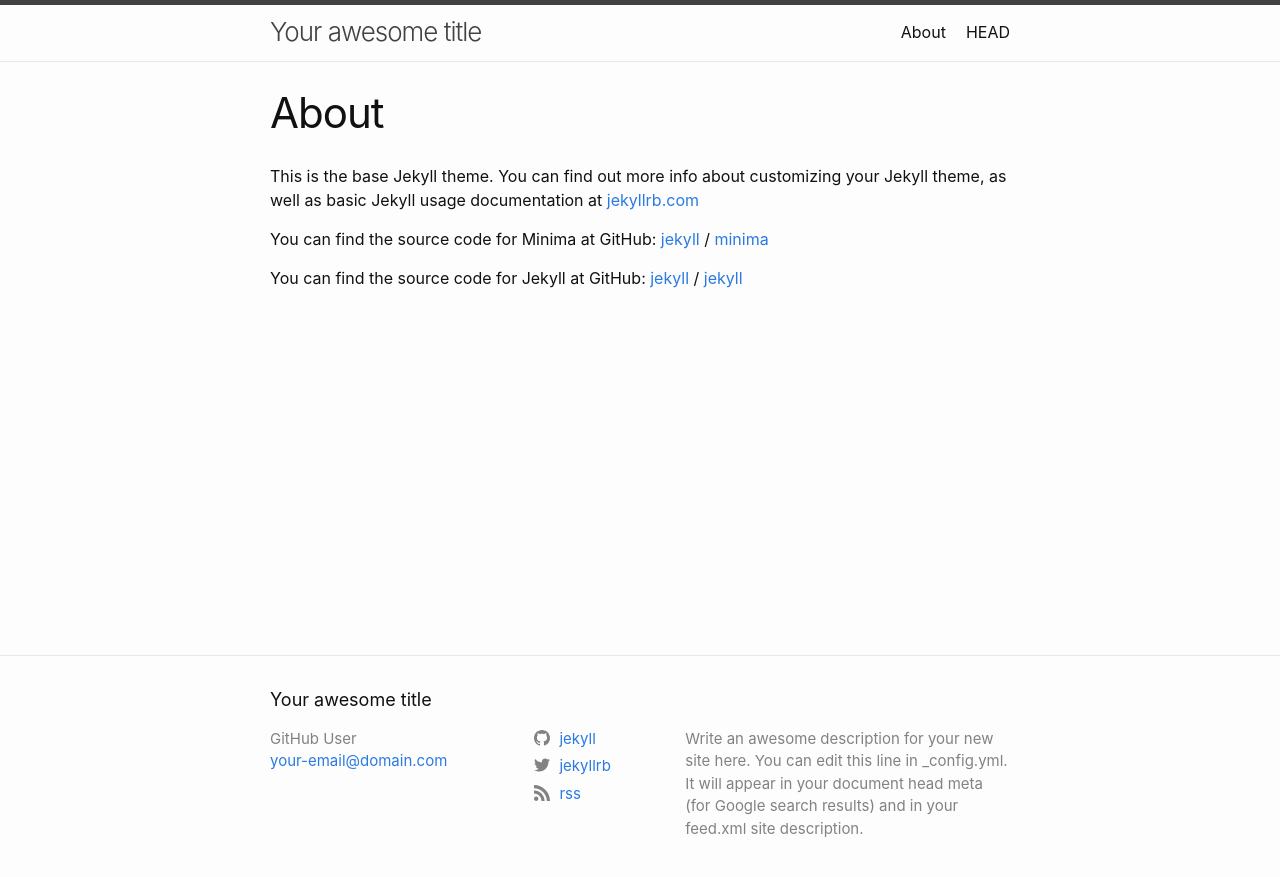
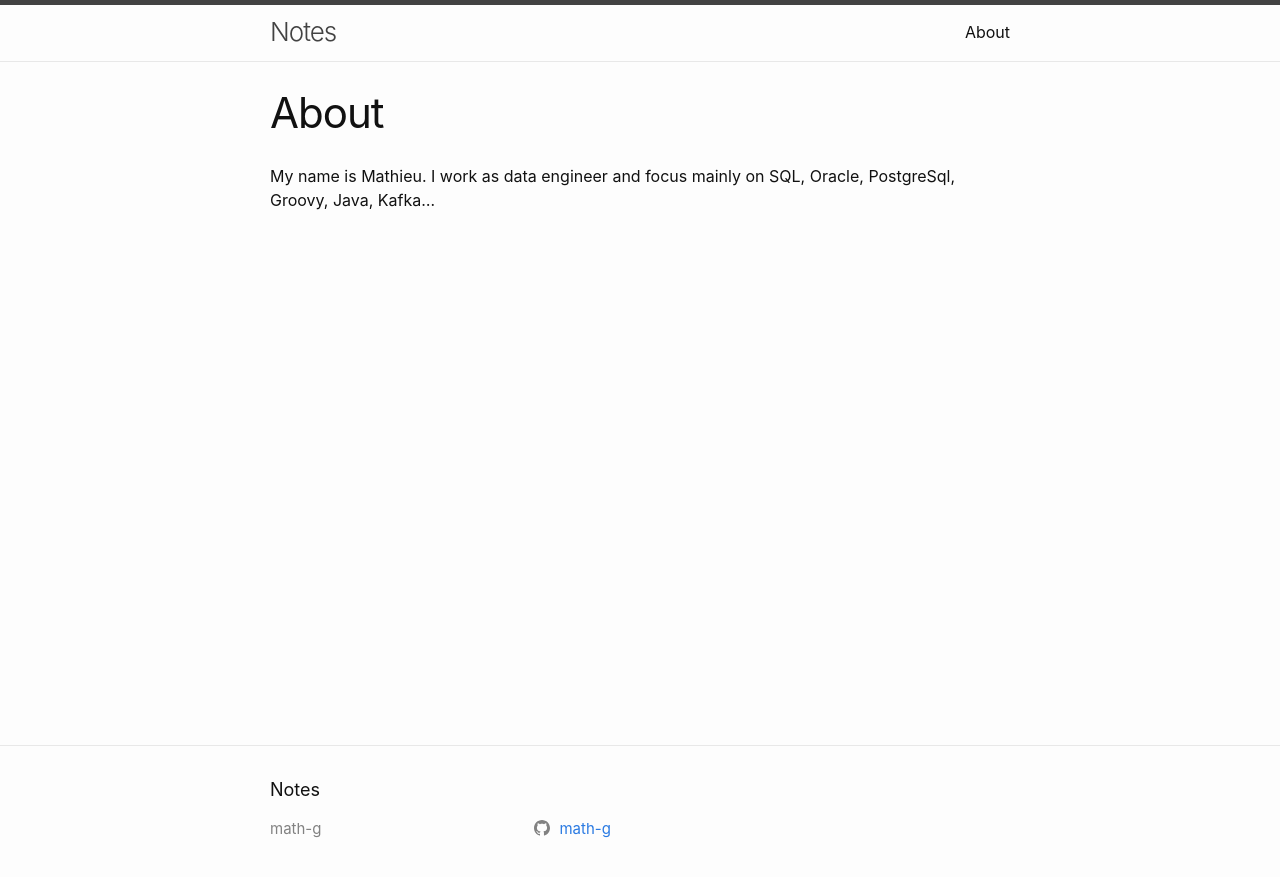
Before and after one commit to math-g/math-g.github.io, a Jekyll site: the page built from about.md, in a window 1280 px wide. Shown: the top 877 px of the page. Built offline with Jekyll 4.4.1, drawn with Linux system fonts in a browser that asks for light colours.

Commit message:
added 2018-12-10-working-days-oracle-sql

```diff
--- a/_config.yml
+++ b/_config.yml
@@ -1,15 +1,13 @@
-title: Your awesome title
-author: GitHub User
-email: your-email@domain.com
-description: > # this means to ignore newlines until "twitter_username:"
-  Write an awesome description for your new site here. You can edit this
-  line in _config.yml. It will appear in your document head meta (for
-  Google search results) and in your feed.xml site description.
+title: Notes
+author: math-g
+#email: your-email@domain.com
+#description: > # this means to ignore newlines until "twitter_username:"
+#  math-g
 
 # social links
-twitter_username: jekyllrb
-github_username:  jekyll
-rss: rss
+#twitter_username: jekyllrb
+github_username:  math-g
+#rss: rss
 # dribbble_username: jekyll
 # facebook_username: jekyll
 # flickr_username: jekyll
@@ -40,8 +38,8 @@ minima:
 
 # If you want to link only specific pages in your header, uncomment
 # this and add the path to the pages in order as they should show up
-#header_pages:
-# - about.md
+header_pages:
+ - about.md
 
 # Build settings
 theme: minima
@@ -49,3 +47,6 @@ theme: minima
 plugins:
  - jekyll-feed
  - jekyll-seo-tag
+
+disqus:
+  shortname: math-g-github
--- a/about.md
+++ b/about.md
@@ -4,15 +4,4 @@ title: About
 permalink: /about/
 ---
 
-This is the base Jekyll theme. You can find out more info about customizing your Jekyll theme, as well as basic Jekyll usage documentation at [jekyllrb.com](https://jekyllrb.com/)
-
-You can find the source code for Minima at GitHub:
-[jekyll][jekyll-organization] /
-[minima](https://github.com/jekyll/minima)
-
-You can find the source code for Jekyll at GitHub:
-[jekyll][jekyll-organization] /
-[jekyll](https://github.com/jekyll/jekyll)
-
-
-[jekyll-organization]: https://github.com/jekyll
+My name is Mathieu. I work as data engineer and focus mainly on SQL, Oracle, PostgreSql, Groovy, Java, Kafka...
```
Also changed, not shown: _posts/2016-05-19-super-short-article.md (deleted, +0 -7 lines), _posts/2016-05-20-my-example-post.md (deleted, +0 -12 lines), _posts/2016-05-20-super-long-article.md (deleted, +0 -11 lines), _posts/2016-05-20-this-post-demonstrates-post-content-styles.md (deleted, +0 -105 lines), _posts/2016-05-20-welcome-to-jekyll.md (deleted, +0 -22 lines), _posts/2018-12-10-working-days-oracle-sql.md (added, +26 -0 lines).
